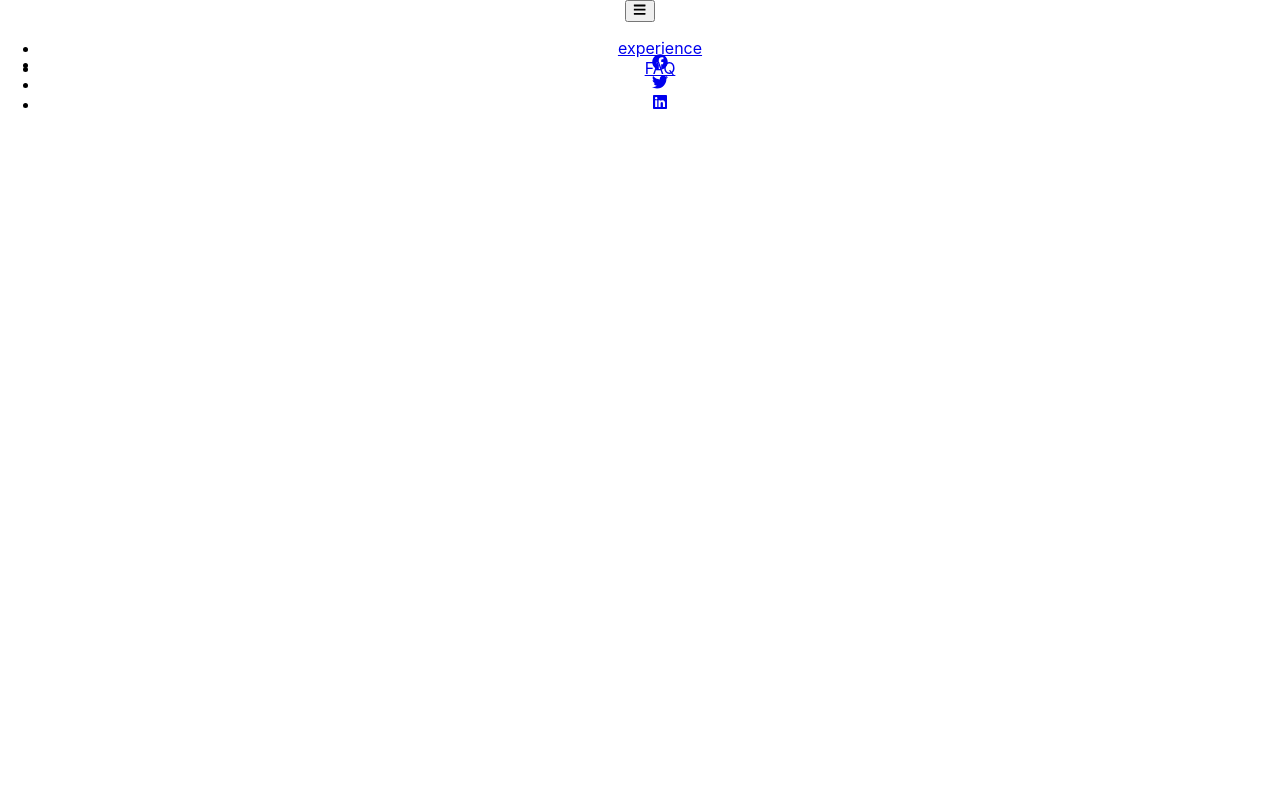
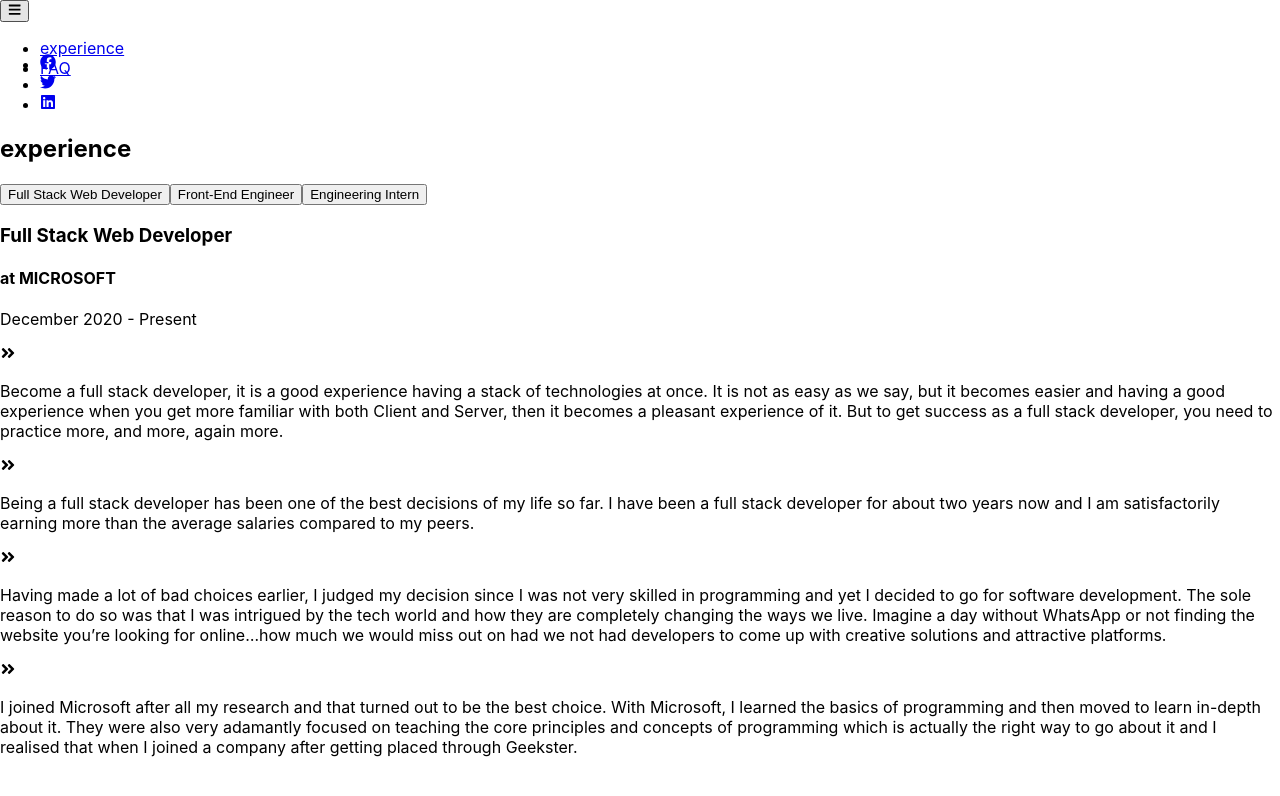
Before and after one commit to maraja12/domaci-react, a React (Create React App) app: page / in a window 1280 px wide. Shown: the top 796 px of the page. Built offline with nearby package versions, Linux system fonts and the light colour scheme.

Commit message:
Dodata nova ruta Exception

```diff
--- a/src/App.js
+++ b/src/App.js
@@ -1,12 +1,18 @@
 import React from 'react';
 import './App.css';
+import { BrowserRouter as Router, Route, Routes } from 'react-router-dom';
 import Navbar from './components/Navbar';
-
+import Experience from './pages/Experience';
 function App() {
   return (
-    <div className="App">
+    <Router>
       <Navbar />
-    </div>
+      <Routes>
+        <Route path='/' element={<Experience />} />
+      </Routes>
+    </Router>
+
+
   );
 }
 
```
